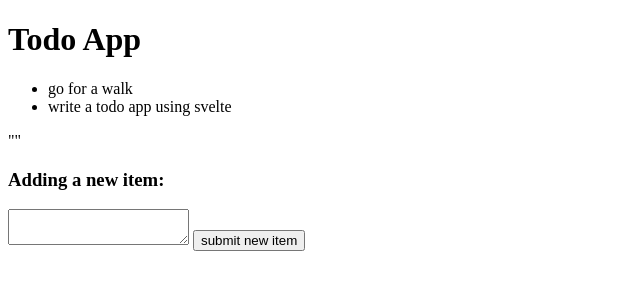
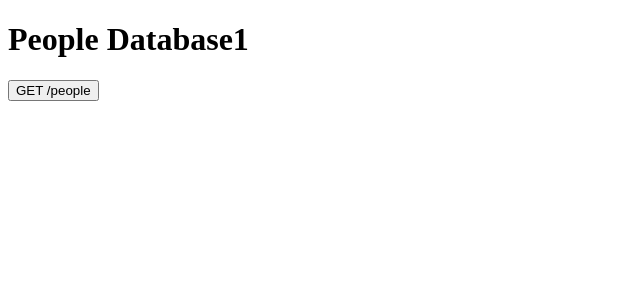
Before and after one commit to frankmeza/rust-sql-typescript-svelte-monorepo, a Svelte app: page / in a window 1280 px wide. Shown: the top 300 px of the page, without its empty margins (0-640 px from the left). Built offline with nearby package versions, Linux system fonts and the light colour scheme.

Commit message:
complete makeover to new data shape in SQL db

```diff
--- a/src/App.svelte
+++ b/src/App.svelte
@@ -1,50 +1,29 @@
 <script lang="ts">
-    let NEW_ITEM = "Adding a new item: "
-    let SUBMISSION = "submit new item"
+    import { Person } from "./core"
 
-    let handleSubmit = () => {
-        todoItems = [...todoItems, newItem]
-        newItem = ""
-        getFromServer()
-    }
+    let people: Array<Person> = []
 
-    let todoItems: ReadonlyArray<string> = [
-        "go for a walk",
-        "write a todo app using svelte"
-    ]
+    async function getPeople() {
+        let res = await fetch("http://localhost:8088/people")
 
-    let newItem: string = ""
-    let people: string = ""
+        if (!res.ok) {
+            console.log(res.statusText)
+            return null
+        }
 
-    async function getFromServer() {
-        let res = await fetch("http://localhost:8088/again")
         let json = await res.json()
-
         people = json
     }
 </script>
 
-<style>
+<h1>People Database1</h1>
 
-</style>
-
-<!-- JAVASCRIPT LOGIC -->
-<!-- HTML MARKUP -->
-<h1>Todo App</h1>
+<button on:click={getPeople}>GET /people</button>
 
 <ul>
-  {#each todoItems as item}
-    <li>{item}</li>
+  {#each people as person}
+    <li> id: {person.id}, name: {person.name}</li>
   {/each}
 </ul>
 
-<ul>
-  {#each people as person}
-    <li>{person.name}</li>
-  {/each}
-</ul>
-<p>{JSON.stringify(people)}</p>
-
-<h3>{NEW_ITEM} {newItem}</h3>
-<textarea bind:value={newItem} />
-<button on:click={handleSubmit}>{SUBMISSION}</button>
+<style></style>
```
